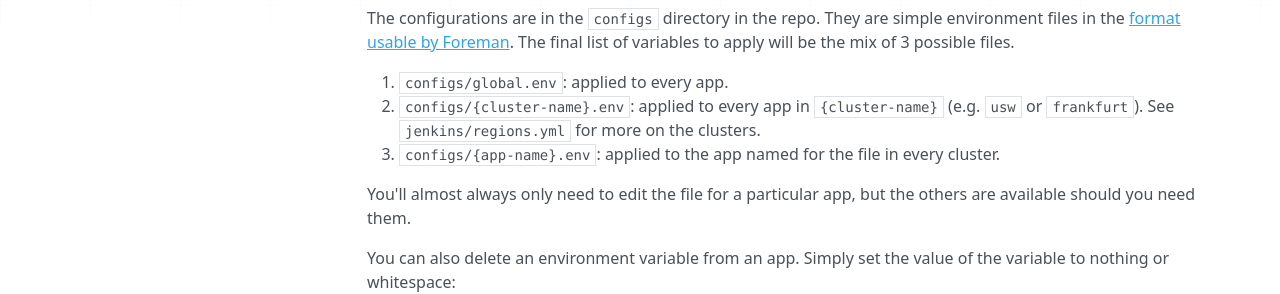
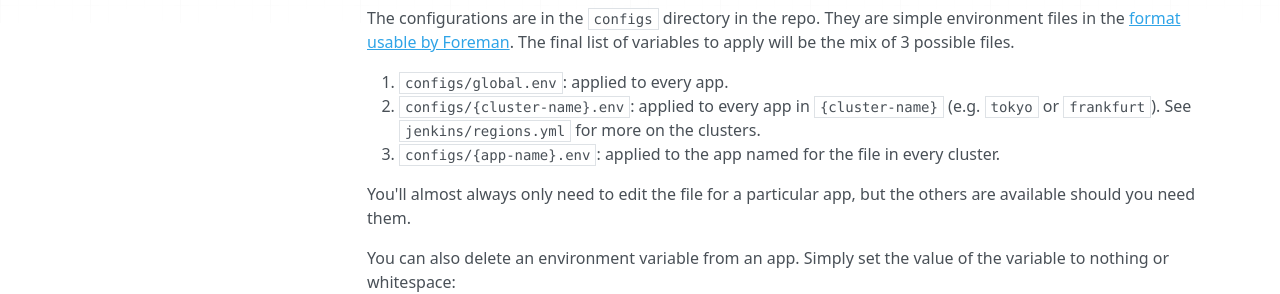
Before and after one commit to mozmeao/www-config, an MkDocs documentation site: the page built from docs/index.md, in a window 1280 px wide and 900 px high, scrolled down 889 px. Shown: the part 283-577 px from the top of the window. Built offline with MkDocs 1.6.1, drawn with Linux system fonts in a browser that asks for light colours; nearby versions of some CDN libraries; old or Windows-style settings are respelled for this version of MkDocs.

Commit message:
Remove us-west and promote oregon-b to first

```diff
--- a/docs/index.md
+++ b/docs/index.md
@@ -38,7 +38,7 @@
 The configurations are in the `configs` directory in the repo. They are simple environment files in the [format usable by Foreman](https://ddollar.github.io/foreman/#ENVIRONMENT). The final list of variables to apply will be the mix of 3 possible files.
 
 1. `configs/global.env`: applied to every app.
-2. `configs/{cluster-name}.env`: applied to every app in `{cluster-name}` (e.g. `usw` or `frankfurt`). See `jenkins/regions.yml` for more on the clusters.
+2. `configs/{cluster-name}.env`: applied to every app in `{cluster-name}` (e.g. `tokyo` or `frankfurt`). See `jenkins/regions.yml` for more on the clusters.
 3. `configs/{app-name}.env`: applied to the app named for the file in every cluster.
 
 You'll almost always only need to edit the file for a particular app, but the others are available should you need them.
```
Also changed, not shown: 6 other files.
